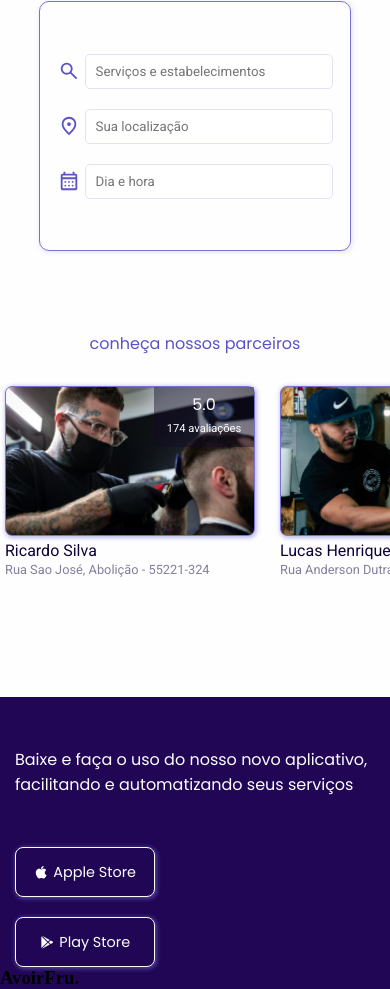
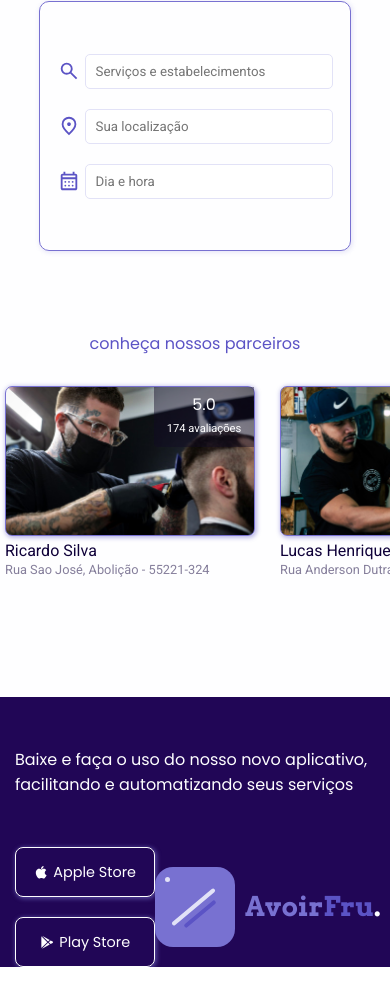
Before and after one commit to thiagoaD2002/projetoBarbearia, a plain HTML site: page index.html in a window 390 px wide. Shown: the part 699-1688 px from the top of the page. After the commit the page ends 1666 px from the top, so only its background shows below. Drawn offline with nearby package versions, Linux system fonts and the light colour scheme.

Commit message:
nova att

```diff
--- a/assets/css/styleMobile.css
+++ b/assets/css/styleMobile.css
@@ -256,6 +256,13 @@
 
     /* APLICATIVO */
 
+
+    .conteinerSobre{
+        display: flex;
+        justify-content: space-between;
+        align-items: center;
+    }
+
     .secOutros{
         margin-top: 100px;
         background-color: #210656;
@@ -278,8 +285,6 @@
         display: flex;
         flex-direction: column;
         gap: 20px;
-
-
     }
 
     .secStore > div{
@@ -310,9 +315,75 @@
     }
 
     .secLogo{
-        grid-area: logo;
+        display: flex;
+        align-items: center;
+        margin-top: 50px;
+        margin-right: 30px;
     }
 
+   .iconLogo{
+    width: 80px;
+    height: 80px;
+    border-radius: 18px;
+
+    background-color: var(--cor6);
+
+    position: relative;
+    cursor: pointer;
+    transition: .25s;
+   }
+
+   .iconLogo:hover{
+    transform: translateY(-2px);
+    box-shadow: 1px 1px 4px 1px #fefeff50;
+   }
+
+   .iconLogo > .bolinha{
+    background-color: var(--cor9);
+    height: 5px;
+    width: 5px;
+
+    border-radius: 50%;
+
+    position: absolute;
+    top: 10px;
+    left: 10px;
+   }
+
+   .iconLogo > .ret1{
+    background-color: var(--cor9);
+    width: 55px;
+    height: 4px;
+    border-radius: 2px;
+
+    position: absolute;
+    top: 38px;
+    left: 11px;
+    transform: rotate(-40deg);
+   }
+
+   .iconLogo > .ret2 {
+    background-color: var(--cor1);
+    width: 40px;
+    height: 4px;
+    border-radius: 2px;
+
+    position: absolute;
+    top: 45px;
+    left: 25px;
+
+    transform: rotate(-40deg);
+   }
+
+   .secLogo > h1{
+    color: var(--cor10);
+    font-family: var(--fontTitulo);
+    font-size: 1.7em;
+    margin-left: 10px;
+
+    cursor: pointer;
+
+   }
 
     @keyframes textoPiscando {
         0%{
--- a/index.html
+++ b/index.html
@@ -131,8 +131,13 @@
             </section>
 
             <section class="secLogo">
-             <div class="iconLogo"></div>
-             <h1>AvoirFru.</h1>
+             <div class="iconLogo">
+                <div class="bolinha"></div>
+                <div class="ret1"></div>
+                <div class="ret2"></div>
+             </div>
+             <h1>
+                <span style="color: #7871D1;">Avoir</span><span style="color: #5B53C5;">Fru</span>.</h1>
             </section>
         </div>
 
```
